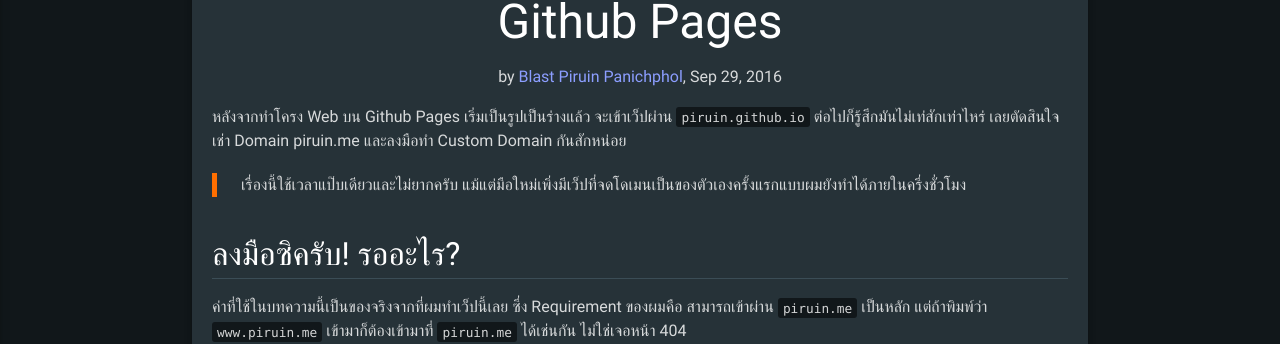
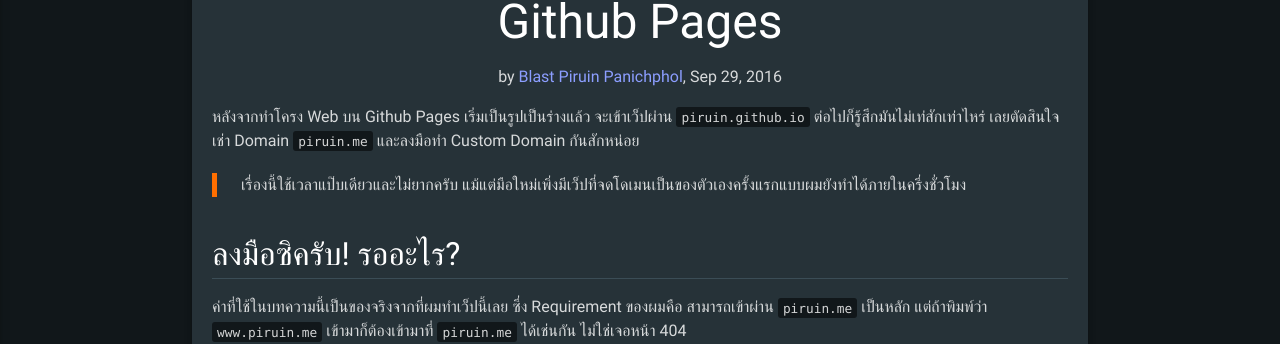
Before and after one commit to piruin/piruin.github.io, a Jekyll site: the page built from _posts/2016-09-29-github-pages-custom-domain.markdown, in a window 1280 px wide and 900 px high. Shown: the part 261-605 px from the top of the window. Built offline with Jekyll 4.4.1, drawn with Linux system fonts in a browser that asks for light colours; nearby versions of some CDN libraries; comment, search, counter and statistics services are not loaded.

Commit message:
add more highlight

```diff
--- a/_posts/2016-09-29-github-pages-custom-domain.markdown
+++ b/_posts/2016-09-29-github-pages-custom-domain.markdown
@@ -4,7 +4,7 @@
 description: มาดูกันว่าการตั้งค่า Custom Domain ให้กับ Website บน Github Pages ทำยังไง ง่ายขนาดไหน
 language: th
 ---
-หลังจากทำโครง Web บน Github Pages เริ่มเป็นรูปเป็นร่างแล้ว จะเข้าเว็ปผ่าน `piruin.github.io` ต่อไปก็รู้สึกมันไม่เท่สักเท่าไหร่ เลยตัดสินใจเช่า Domain piruin.me และลงมือทำ Custom Domain กันสักหน่อย
+หลังจากทำโครง Web บน Github Pages เริ่มเป็นรูปเป็นร่างแล้ว จะเข้าเว็ปผ่าน `piruin.github.io` ต่อไปก็รู้สึกมันไม่เท่สักเท่าไหร่ เลยตัดสินใจเช่า Domain `piruin.me` และลงมือทำ Custom Domain กันสักหน่อย
 
 > เรื่องนี้ใช้เวลาแป๊บเดียวและไม่ยากครับ แม้แต่มือใหม่เพิ่งมีเว็ปที่จดโดเมนเป็นของตัวเองครั้งแรกแบบผมยังทำได้ภายในครึ่งชั่วโมง
 
```
